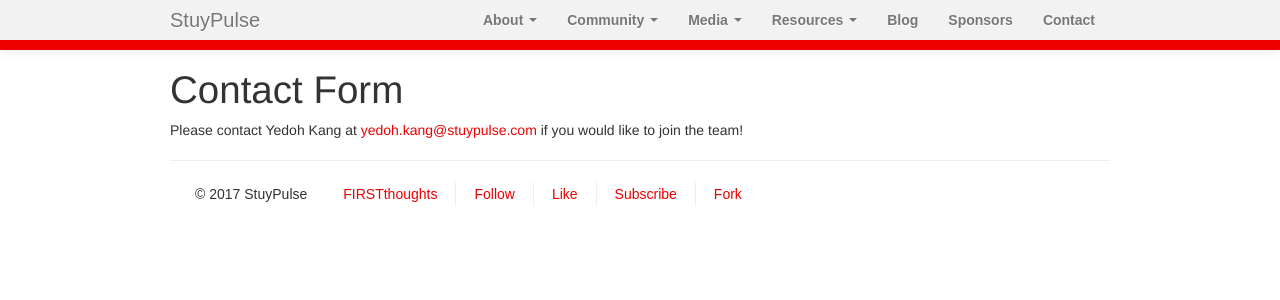
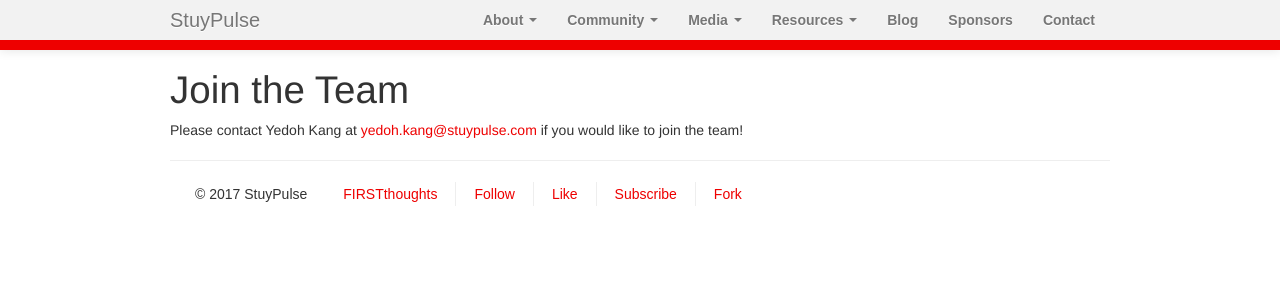
Before and after one commit to StuyPulse/team694.github.io, a Jekyll site: the page built from join/index.md, in a window 1280 px wide. Shown: the top 300 px of the page. Built offline with Jekyll 4.4.1, drawn with Linux system fonts in a browser that asks for light colours; nearby versions of some CDN libraries.

Commit message:
Fix title of join index page

```diff
--- a/join/index.md
+++ b/join/index.md
@@ -1,6 +1,6 @@
 ---
 layout: page
-title: Contact Form
+title: Join the Team
 description: For newbies to access the contact form.
 ---
 Please contact Yedoh Kang at <yedoh.kang@stuypulse.com> if you would like to join the team!
```
